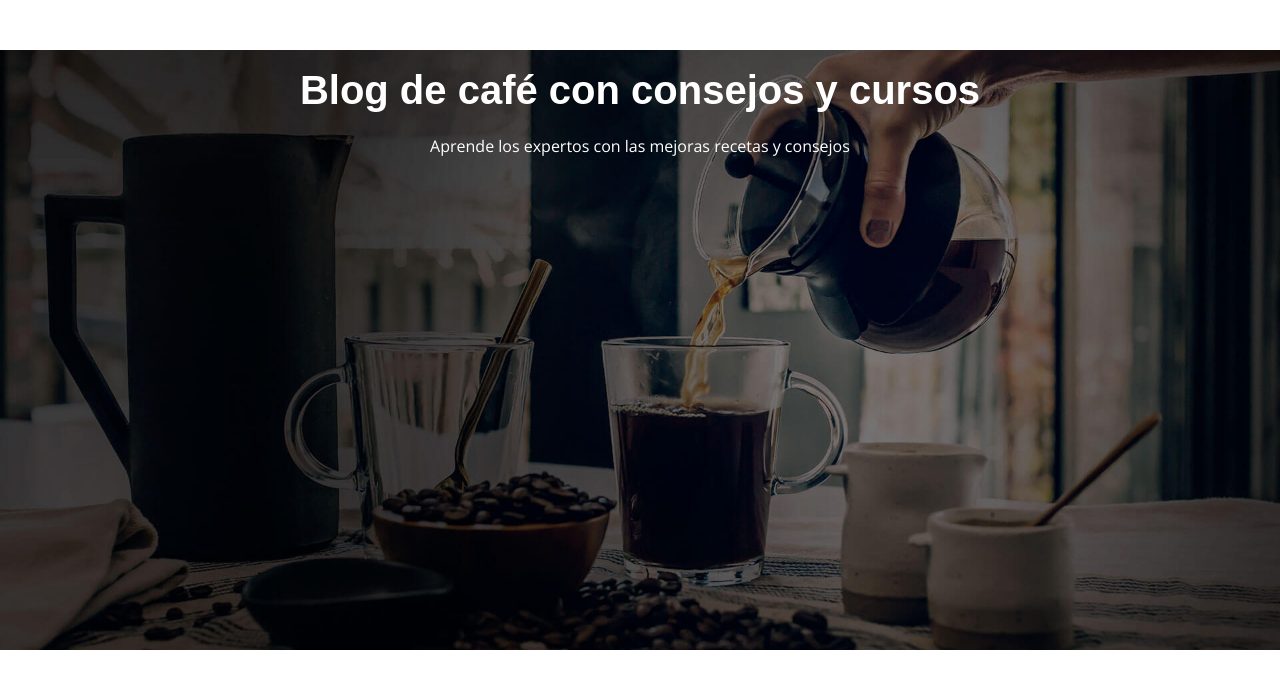
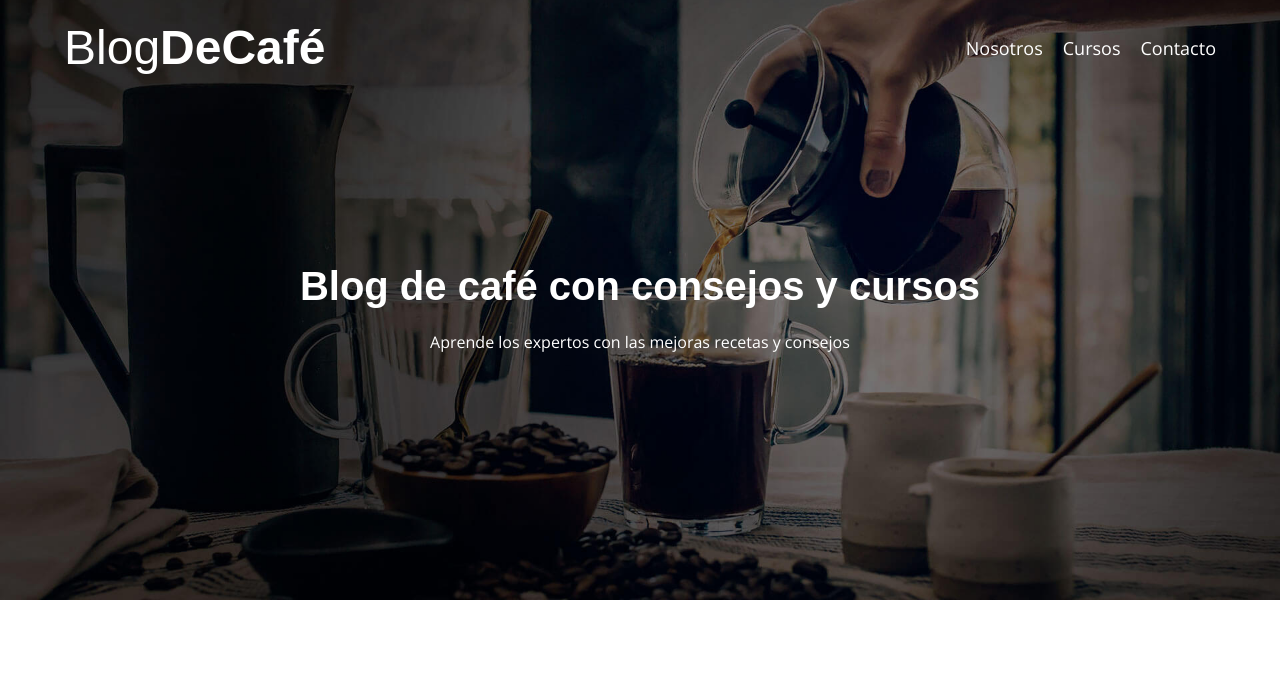
Before and after one commit to mundoenrique/desarrollo-web-juan-pablo, a PHP site: page / in a window 1280 px wide. Shown: the top 689 px of the page. Run offline with PHP 8.4, Linux system fonts and the light colour scheme.

Commit message:
Barra de navegación

```diff
--- a/04-coffee-blog/css/styles.css
+++ b/04-coffee-blog/css/styles.css
@@ -116,3 +116,43 @@
   color: var(--blanco);
   margin-top: 5rem;
 }
+
+@media (min-width: 768px) {
+  .header__texto {
+    margin-top: 15rem;
+  }
+}
+
+@media (min-width: 768px) {
+  .barra {
+    display: flex;
+    justify-content: space-between;
+    align-items: center;
+  }
+}
+
+.logo {
+  color: var(--blanco);
+}
+
+.logo__nombre {
+  font-weight: 400;
+}
+
+.logo__bold {
+  font-weight: 700;
+}
+
+@media (min-width: 768px) {
+  .navegacion {
+    display: flex;
+    gap: 2rem;
+  }
+}
+
+.navegacion__enlace {
+  display: block;
+  text-align: center;
+  font-size: 1.8rem;
+  color: var(--blanco);
+}
--- a/04-coffee-blog/index.html
+++ b/04-coffee-blog/index.html
@@ -15,6 +15,18 @@
   </head>
   <body>
     <header class="header">
+      <div class="contenedor">
+        <div class="barra">
+          <a href="index.html" class="logo">
+            <h1 class="logo__nombre no-margin centrar-texto">Blog<span class="logo__bold">DeCafé</span></h1>
+          </a>
+          <nav class="navegacion">
+            <a href="nosotros.html" class="navegacion__enlace">Nosotros</a>
+            <a href="cursos.html" class="navegacion__enlace">Cursos</a>
+            <a href="contacto.html" class="navegacion__enlace">Contacto</a>
+          </nav>
+        </div>
+      </div>
       <div class="header__texto">
         <h2 class="no-margin">Blog de café con consejos y cursos</h2>
         <p class="no-margin">Aprende los expertos con las mejoras recetas y consejos</p>
```
